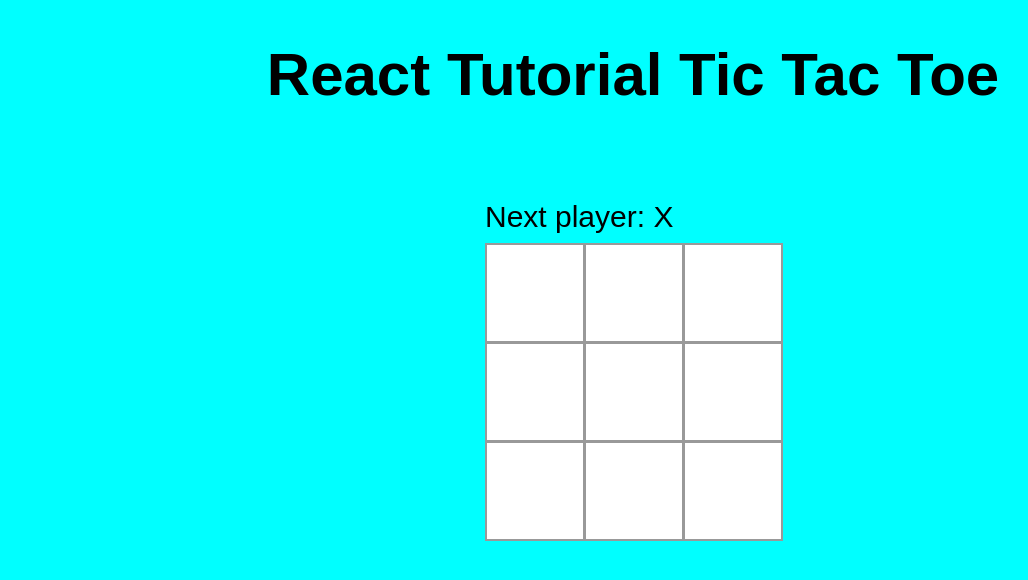
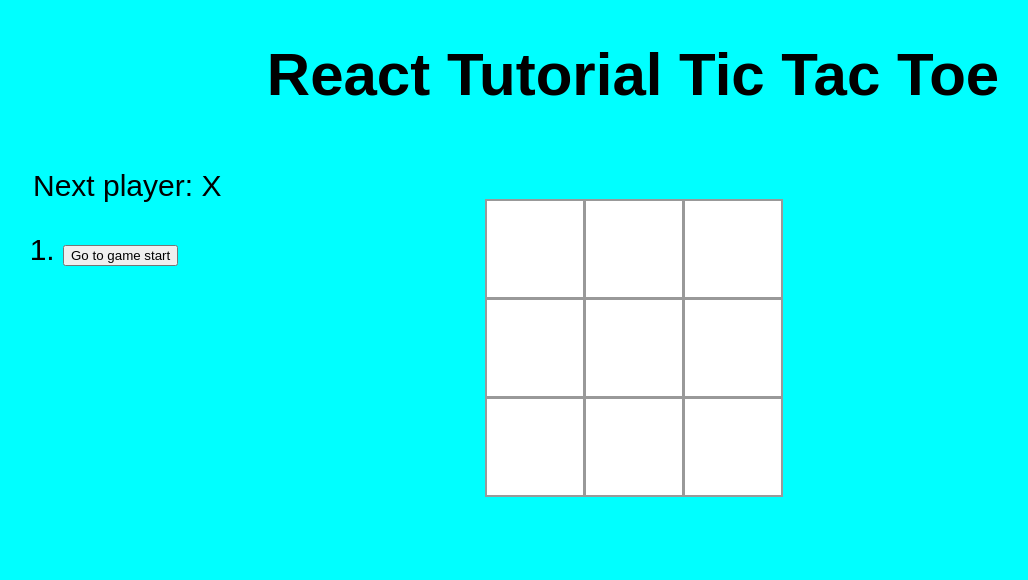
Before and after one commit to ckifer/react-tutorial, a React (Create React App) app: page / in a window 1280 px wide. Shown: the top 580 px of the page, without its empty margins (7-1035 px from the left). Built offline with nearby package versions, Linux system fonts and the light colour scheme.

Commit message:
add history to game to go back through moves

```diff
--- a/src/index.js
+++ b/src/index.js
@@ -3,43 +3,18 @@
 import './index.css';
 
 class Board extends React.Component {
-    constructor(props){
-        super(props);
-        this.state = {
-            squares: Array(9).fill(null),
-            xIsNext: true
-        };
-    }
-
-    handleClick(i) {
-        const squares = this.state.squares.slice();
-        if (calculateWinner(squares) || squares[i]) {
-            return;
-        }
-        squares[i] = this.state.xIsNext ? 'X' : 'O';
-        this.setState({
-            squares: squares,
-            xIsNext: !this.state.xIsNext
-        });
-    }
 
     renderSquare(i) {
-        return <Square value={this.state.squares[i]} onClick={() => this.handleClick(i)} />;
+        return (<Square
+            value={this.props.squares[i]}
+            onClick={() => this.props.onClick(i)}
+        />
+        );
     }
 
     render() {
-        const winner = calculateWinner(this.state.squares);
-        let status;
-        if (winner) {
-            status = winner + ' is the Winner!!!';
-        } else {
-            status = 'Next player: ' + (this.state.xIsNext ? 'X' : 'O');
-        }
-
-
         return (
             <div>
-                <div className="status">{status}</div>
                 <div className="board-row">
                     {this.renderSquare(0)}
                     {this.renderSquare(1)}
@@ -61,15 +36,74 @@
 }
 
 class Game extends React.Component {
+    constructor(props) {
+        super(props);
+        this.state = {
+            history: [{
+                squares: Array(9).fill(null),
+            }],
+            stepNumber: 0,
+            xIsNext: true,
+        };
+    }
+
+    handleClick(i) {
+        const history = this.state.history.slice(0, this.state.stepNumber + 1);
+        const current = history[history.length - 1];
+        const squares = current.squares.slice();
+        if (calculateWinner(squares) || squares[i]) {
+            return;
+        }
+        squares[i] = this.state.xIsNext ? 'X' : 'O';
+        this.setState({
+            history: history.concat([{
+                squares: squares,
+            }]),
+            stepNumber: history.length,
+            xIsNext: !this.state.xIsNext
+        });
+    }
+
+    jumpTo(step) {
+        this.setState({
+            stepNumber: step,
+            xIsNext: (step % 2) === 0,
+        });
+    }
+
     render() {
+        const history = this.state.history;
+        const current = history[this.state.stepNumber];
+        const winner = calculateWinner(current.squares);
+
+        const moves = history.map((step, move) => {
+            const desc = move ?
+                'Go to move #' + move :
+                'Go to game start';
+            return (
+                <li key={move}>
+                    <button onClick={() => this.jumpTo(move)}>{desc}</button>
+                </li>
+            );
+        });
+
+        let status;
+        if (winner) {
+            status = winner + ' is the Winner!!!';
+        } else {
+            status = 'Next player: ' + (this.state.xIsNext ? 'X' : 'O');
+        }
         return (
             <div className="game">
                 <div className="game-board">
-                    <Board />
+                    <Board
+                        squares={current.squares}
+                        onClick={(i) => this.handleClick(i)}
+                    />
                 </div>
                 <div className="game-info">
-                    <div>{/* status */}</div>
-                    <ol>{/* TODO */}</ol>
+                    <div>{status}</div>
+                    <ol>{moves}</ol>
                 </div>
             </div>
         );
@@ -99,6 +133,8 @@
         const [a, b, c] = lines[i];
         if (squares[a] && squares[a] === squares[b] && squares[a] === squares[c]) {
             return squares[a];
+        } else {
+
         }
     }
     return null;
```
